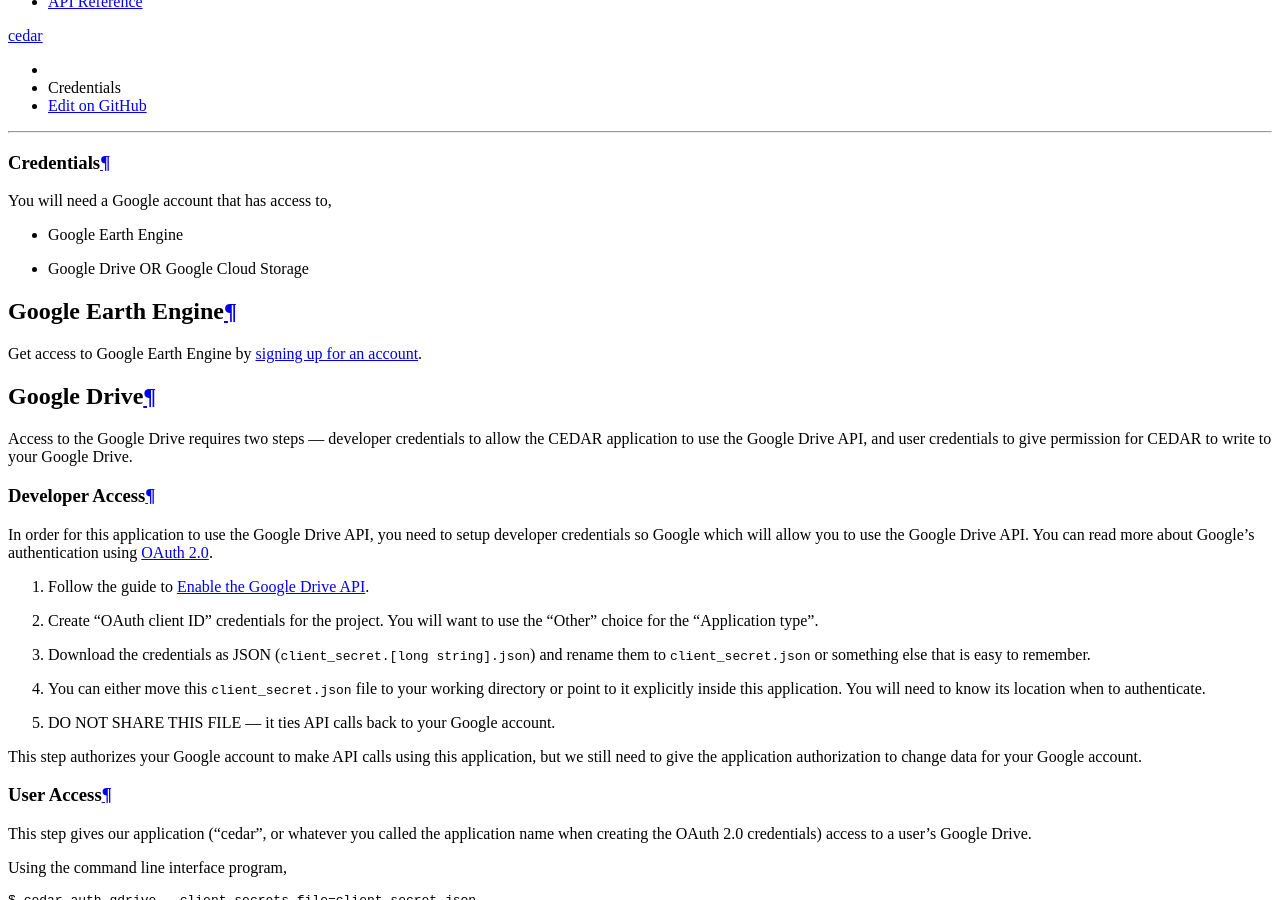
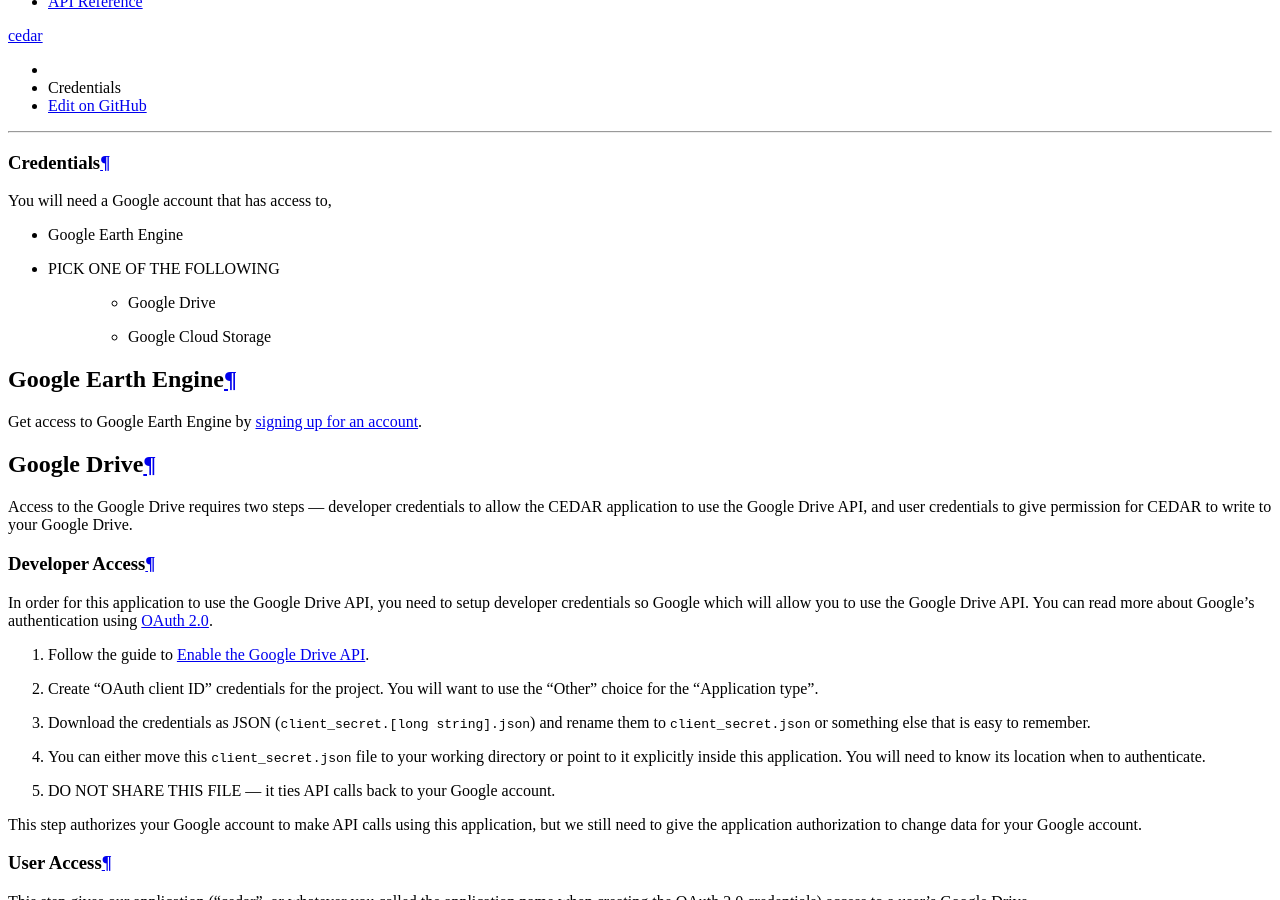
Before and after one commit to ceholden/cedar-datacube, a Sphinx documentation site: the page built from docs/source/credentials.rst, in a window 1280 px wide and 900 px high, scrolled down 636 px. Built offline with Sphinx 7.4.7 and the Read the Docs theme 2.0.0, drawn with Linux system fonts in a browser that asks for light colours.

Commit message:
clarify storage credentials instruction #9

```diff
--- a/docs/source/credentials.rst
+++ b/docs/source/credentials.rst
@@ -7,7 +7,10 @@
 You will need a Google account that has access to,
 
 * Google Earth Engine
-* Google Drive OR Google Cloud Storage
+* PICK ONE OF THE FOLLOWING
+
+    * Google Drive
+    * Google Cloud Storage
 
 
 .. _gee_creds_gee:
```
